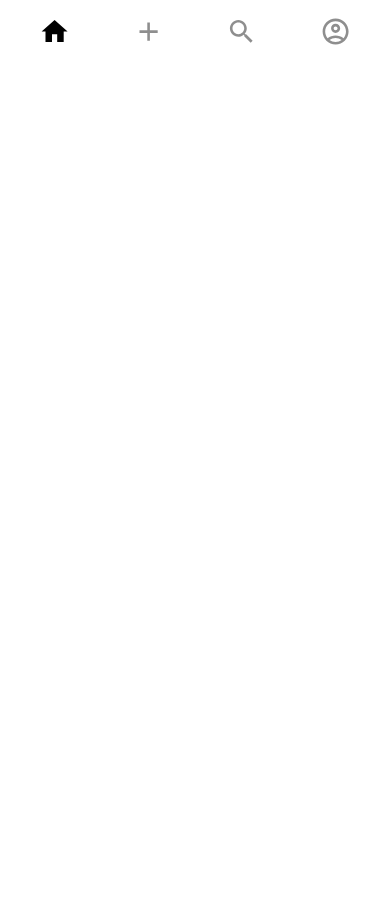
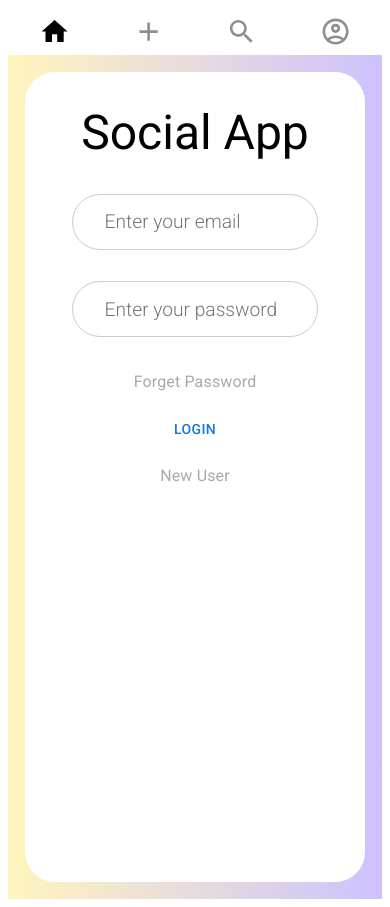
Before and after one commit to riteshbenjwal/mern-social, a React (Create React App) app in the folder frontend/: page / in a window 390 px wide. Before the commit the page ends 844 px from the top, so only its background shows below. Built offline with nearby package versions, Linux system fonts and the light colour scheme.

Commit message:
REDUX_TOOLKIT_SETUP

```diff
--- a/frontend/package.json
+++ b/frontend/package.json
@@ -7,11 +7,14 @@
     "@emotion/styled": "^11.8.1",
     "@mui/icons-material": "^5.8.0",
     "@mui/material": "^5.8.1",
+    "@reduxjs/toolkit": "^1.8.2",
     "@testing-library/jest-dom": "^5.16.4",
     "@testing-library/react": "^13.3.0",
     "@testing-library/user-event": "^13.5.0",
+    "axios": "^0.27.2",
     "react": "^18.1.0",
     "react-dom": "^18.1.0",
+    "react-redux": "^8.0.2",
     "react-router-dom": "^6.3.0",
     "react-scripts": "5.0.1",
     "web-vitals": "^2.1.4"
@@ -28,6 +31,7 @@
       "react-app/jest"
     ]
   },
+  "proxy": "http://localhost:4000",
   "browserslist": {
     "production": [
       ">0.2%",
@@ -40,4 +44,5 @@
       "last 1 safari version"
     ]
   }
+
 }
--- a/frontend/public/index.html
+++ b/frontend/public/index.html
@@ -15,29 +15,16 @@
       user's mobile device or desktop. See https://developers.google.com/web/fundamentals/web-app-manifest/
     -->
     <link rel="manifest" href="%PUBLIC_URL%/manifest.json" />
-    <!--
-      Notice the use of %PUBLIC_URL% in the tags above.
-      It will be replaced with the URL of the `public` folder during the build.
-      Only files inside the `public` folder can be referenced from the HTML.
+    <link
+  rel="stylesheet"
+  href="https://fonts.googleapis.com/css?family=Roboto:300,400,500,700&display=swap"
+/>
 
-      Unlike "/favicon.ico" or "favicon.ico", "%PUBLIC_URL%/favicon.ico" will
-      work correctly both with client-side routing and a non-root public URL.
-      Learn how to configure a non-root public URL by running `npm run build`.
-    -->
-    <title>React App</title>
+    <title>Social App</title>
   </head>
   <body>
     <noscript>You need to enable JavaScript to run this app.</noscript>
     <div id="root"></div>
-    <!--
-      This HTML file is a template.
-      If you open it directly in the browser, you will see an empty page.
 
-      You can add webfonts, meta tags, or analytics to this file.
-      The build step will place the bundled scripts into the <body> tag.
-
-      To begin the development, run `npm start` or `yarn start`.
-      To create a production bundle, use `npm run build` or `yarn build`.
-    -->
   </body>
 </html>
--- /dev/null
+++ b/frontend/src/Actions/User.js
@@ -0,0 +1,29 @@
+import axios from "axios";
+
+export const loginUser = (email, password) => async (dispatch) => {
+    try {
+      dispatch({
+        type: "LoginRequest",
+      });
+
+      const { data } = await axios.post(
+        "/api/v1/login",
+        { email, password },
+        {
+          headers: {
+            "Content-Type": "application/json",
+          },
+        }
+      );
+
+      dispatch({
+        type: "LoginSuccess",
+        payload: data.user,
+      });
+    } catch (error) {
+      dispatch({
+        type: "LoginFailure",
+        payload: error.response.data.message,
+      });
+    }
+  };
--- a/frontend/src/App.js
+++ b/frontend/src/App.js
@@ -1,10 +1,14 @@
 import "./App.css";
-import { BrowserRouter as Router } from "react-router-dom";
+import { BrowserRouter as Router, Routes, Route } from "react-router-dom";
 import Header from "./Components/Header/Header";
+import Login from "./Components/Login/Login";
 function App() {
   return (
     <Router>
-   <Header/>
+      <Header />
+      <Routes>
+        <Route path="/" element={<Login />} />
+      </Routes>
     </Router>
   );
 }
--- /dev/null
+++ b/frontend/src/Components/Login/Login.css
@@ -0,0 +1,56 @@
+.login {
+    height: 100vh;
+    background-image: linear-gradient(to right, #fff5bc, #cec1ff);
+
+    display: flex;
+    align-items: center;
+    justify-content: center;
+    padding: 2vmax;
+    box-sizing: border-box;
+  }
+
+  .loginForm {
+    background-color: white;
+    height: 100%;
+    width: 50%;
+    border-radius: 30px;
+    box-sizing: border-box;
+    padding: 2vmax;
+    display: flex;
+    flex-direction: column;
+    align-items: center;
+  }
+
+  .loginForm > input {
+    box-sizing: border-box;
+    padding: 1vmax 2vmax;
+    width: 80%;
+    border-radius: 40px;
+    border: 1px solid #ccc;
+    margin: 2vmax;
+    font: 100 1.2rem "Roboto", sans-serif;
+    outline: none;
+  }
+  .loginForm > a {
+    align-self: flex-end;
+    text-decoration: none;
+    color: rgba(0, 0, 0, 0.342);
+    margin: 2vmax;
+  }
+
+  @media screen and (max-width: 600px) {
+    .loginForm {
+      width: 100%;
+    }
+
+    .loginForm > input {
+      padding: 4vw 8vw;
+      margin: 2vmax;
+      font: 100 1.2rem "Roboto", sans-serif;
+      margin: 4vw;
+    }
+
+    .loginForm > a {
+      align-self: center;
+    }
+  }
--- /dev/null
+++ b/frontend/src/Components/Login/Login.jsx
@@ -0,0 +1,59 @@
+import React from "react";
+import "./Login.css";
+import { useState } from "react";
+import { Link } from "react-router-dom";
+import { Typography, Button } from "@mui/material";
+import {useDispatch} from 'react-redux'
+import { loginUser } from "../../Actions/User";
+
+const Login = () => {
+  const [email, setEmail] = useState("");
+  const [password, setPassword] = useState("");
+
+
+  const dispatch =  useDispatch();
+
+  const loginHandler = (e) => {
+    e.preventDefault();
+
+    dispatch(loginUser(email,password));
+
+
+
+
+  };
+  return (
+    <div className="login">
+      <form action="" className="loginForm" onSubmit={loginHandler}>
+        <Typography variant="h3" style={{ padding: "2vmax" }}>
+          Social App
+        </Typography>
+        <input
+          type="email"
+          placeholder="Enter your email"
+          required
+          value={email}
+          onChange={(e) => setEmail(e.target.value)}
+        />
+        <input
+          type="password"
+          placeholder="Enter your password"
+          value={password}
+          onChange={(e) => setPassword(e.target.value)}
+          required
+        />
+
+        <Link to="/forget/password">
+          <Typography>Forget Password</Typography>
+        </Link>
+
+        <Button type="submit">Login</Button>
+        <Link to="/register">
+          <Typography>New User</Typography>
+        </Link>
+      </form>
+    </div>
+  );
+};
+
+export default Login;
--- /dev/null
+++ b/frontend/src/Reducers/User.js
@@ -0,0 +1,41 @@
+import { createReducer } from "@reduxjs/toolkit";
+
+const initialState = {};
+
+export const userReducer = createReducer(initialState, {
+  LoginRequest: (state) => {
+    state.loading = true;
+  },
+  LoginSuccess: (state, action) => {
+    state.loading = false;
+    state.user = action.payload;
+  },
+  LoginFailure: (state, action) => {
+    state.loading = false;
+    state.error = action.payload;
+  },
+
+  RegisterRequest: (state) => {
+    state.loading = true;
+  },
+  RegisterSuccess: (state, action) => {
+    state.loading = false;
+    state.user = action.payload;
+  },
+  RegisterFailure: (state, action) => {
+    state.loading = false;
+    state.error = action.payload;
+  },
+
+  LoadUserRequest: (state) => {
+    state.loading = true;
+  },
+  LoadUserSuccess: (state, action) => {
+    state.loading = false;
+    state.user = action.payload;
+  },
+  LoadUserFailure: (state, action) => {
+    state.loading = false;
+    state.error = action.payload;
+  },
+});
--- a/frontend/src/index.js
+++ b/frontend/src/index.js
@@ -1,10 +1,14 @@
 import React from "react";
 import ReactDOM from "react-dom/client";
 import App from "./App";
+import { Provider } from "react-redux";
+import store from "./store"
 
 const root = ReactDOM.createRoot(document.getElementById("root"));
 root.render(
   <React.StrictMode>
-    <App />
+    <Provider store={store}>
+      <App />
+    </Provider>
   </React.StrictMode>
 );
--- /dev/null
+++ b/frontend/src/store.js
@@ -0,0 +1,12 @@
+import { configureStore } from "@reduxjs/toolkit";
+import { userReducer } from "./Reducers/User";
+
+const initialState = {};
+
+const store = configureStore({
+  reducer: {
+    user: userReducer,
+  },
+});
+
+export default store;
```
Also changed, not shown: 1 other file (tests, documents, lock files or other folders).
